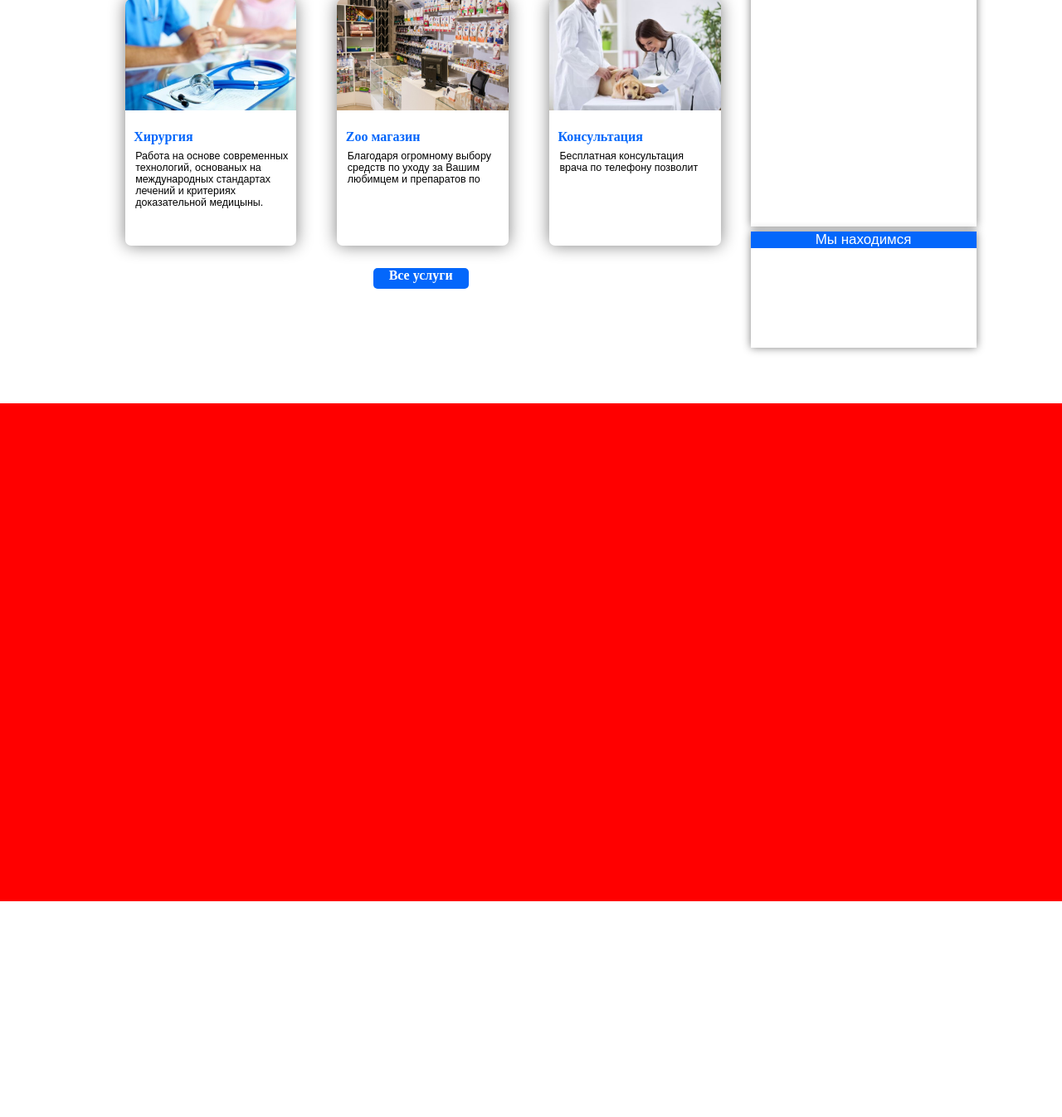
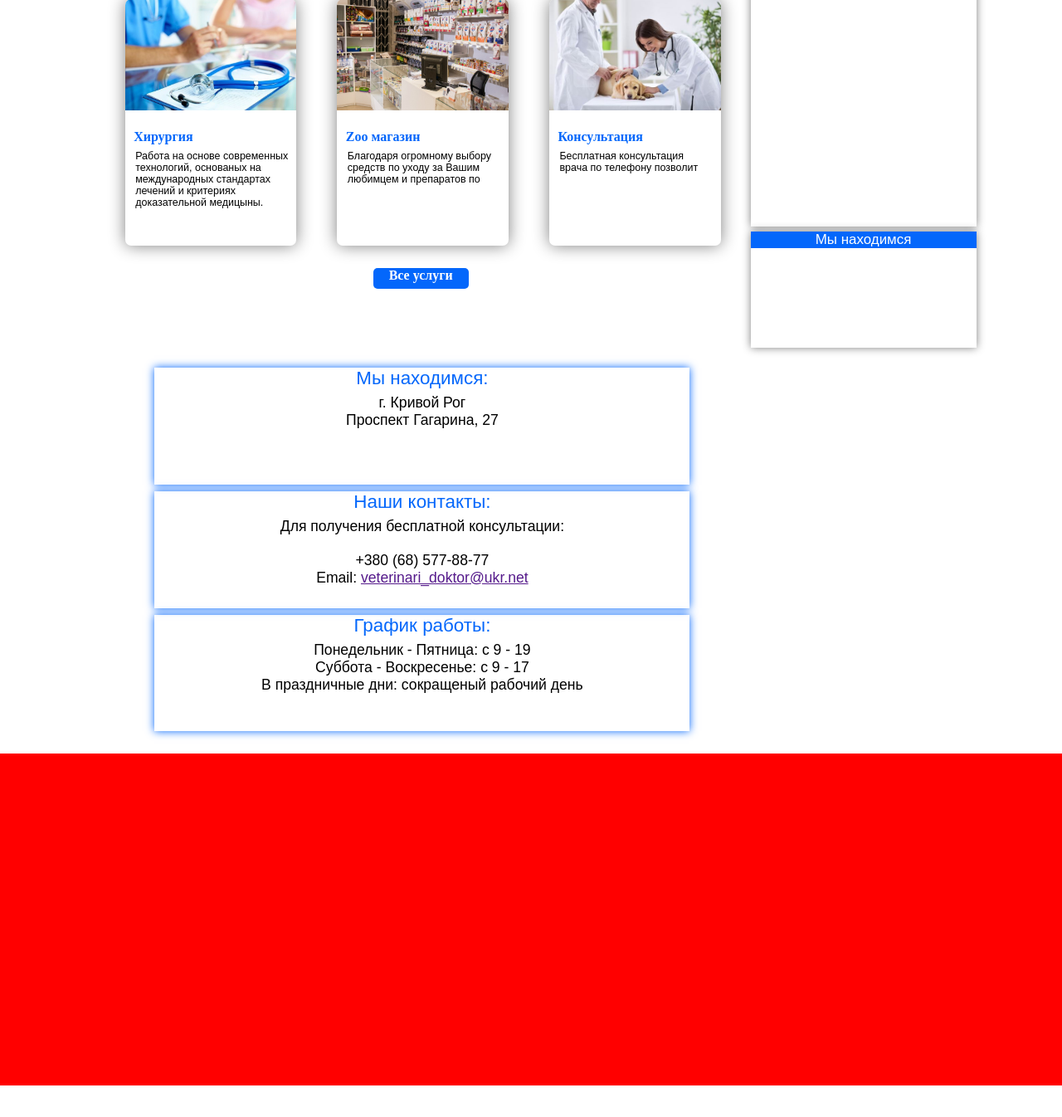
Before and after one commit to MainStar/Lya-mur.ver.2.x, a PHP site: page /index.html in a window 1280 px wide. Shown: the part 654-2000 px from the top of the page at 83% size. Run offline with PHP 8.4, Linux system fonts and the light colour scheme.

Commit message:
Add block contacts

```diff
--- a/index.html
+++ b/index.html
@@ -8,6 +8,7 @@
 	<meta name="google-site-verification" content="Ls88U3zsI_aSozqMBrhYHgLQ8_1ickH9Qy2c9jDWHzs" />
 	<link rel="stylesheet" type="text/css" href="styles/style.css">
 	<link rel="stylesheet" type="text/css" href="styles/services.css">
+	<link rel="stylesheet" type="text/css" href="styles/contacts.css">
 	<link rel="icon" type="image/png" href="images/icons/favicon96.png">
 </head>
 <body>
@@ -37,6 +38,7 @@
 							</div>
 							<div class="schedule">
 								<a><h4>График работы:</h4></a>
+
 							</div>
 						</div>
 					</div>
@@ -217,8 +219,40 @@
 			</div>
 		</div>
 	</div>
-	<div class="footer">
+		<div class="contacts">
+			<div class="contacts_info">
+				<div class="contacts_info_summary">
+					<a>Мы находимся:</a>
+				</div>
+				<div class="contacts_info_information">
+					<a">г. Кривой Рог</a>
+					<p>Проспект Гагарина, 27</p>
+				</div>
+			</div>
+			<div class="contacts_info">
+				<div class="contacts_info_summary">
+					<a>Наши контакты:</a>
+				</div>
+				<div class="contacts_info_information">
+					<a>Для получения бесплатной консультации:</a>
+					<p style="margin-top: 3%;">+380 (68) 577-88-77</p>
+					<p>Email: <a href="">veterinari_doktor@ukr.net</a></p>
+				</div>
+			</div>
+			<div class="contacts_info">
+				<div class="contacts_info_summary">
+					<a>График работы:</a>
+				</div>
+				<div class="contacts_info_information">
+					<a>Понедельник - Пятница: с 9 - 19</a>
+					<p>Суббота - Воскресенье: с 9 - 17</p>
+					<p>В праздничные дни: сокращеный рабочий день</p>
+				</div>
+			</div>
+		</div>
+		<div class="footer">
 
 		</div>
+	</div>
 </body>
 </html>
--- /dev/null
+++ b/styles/contacts.css
@@ -0,0 +1,20 @@
+.contacts_info{
+	width: 80%;
+	height: 32%;
+	margin-top: 1%;
+	margin-left: 12%;
+	box-shadow: 0 0 10px #0467FB;
+}
+.contacts_info_summary{
+	width: 100%;
+	text-align: center;
+	color: #0467FB;
+	font-size: 140%;
+	font-family: "Sans-serif", "Arial";
+}
+.contacts_info_information{
+	margin-top: 1%;
+	text-align: center;
+	font-size: 110%;
+	font-family: "Sans-serif", "Arial";
+}
--- a/styles/style.css
+++ b/styles/style.css
@@ -282,8 +282,15 @@
 .map_name > a > h4{
 	font: 106% sans-serif;
 }
+.contacts{
+	width: 63%;
+	height: 22%;
+	margin-top: -4%;
+	margin-left: 7%;
+}
 .footer{
 	width: 100%;
-	height: 30%;
+	height: 20%;
+	margin-top: 2%;
 	background: red;
 }
```
